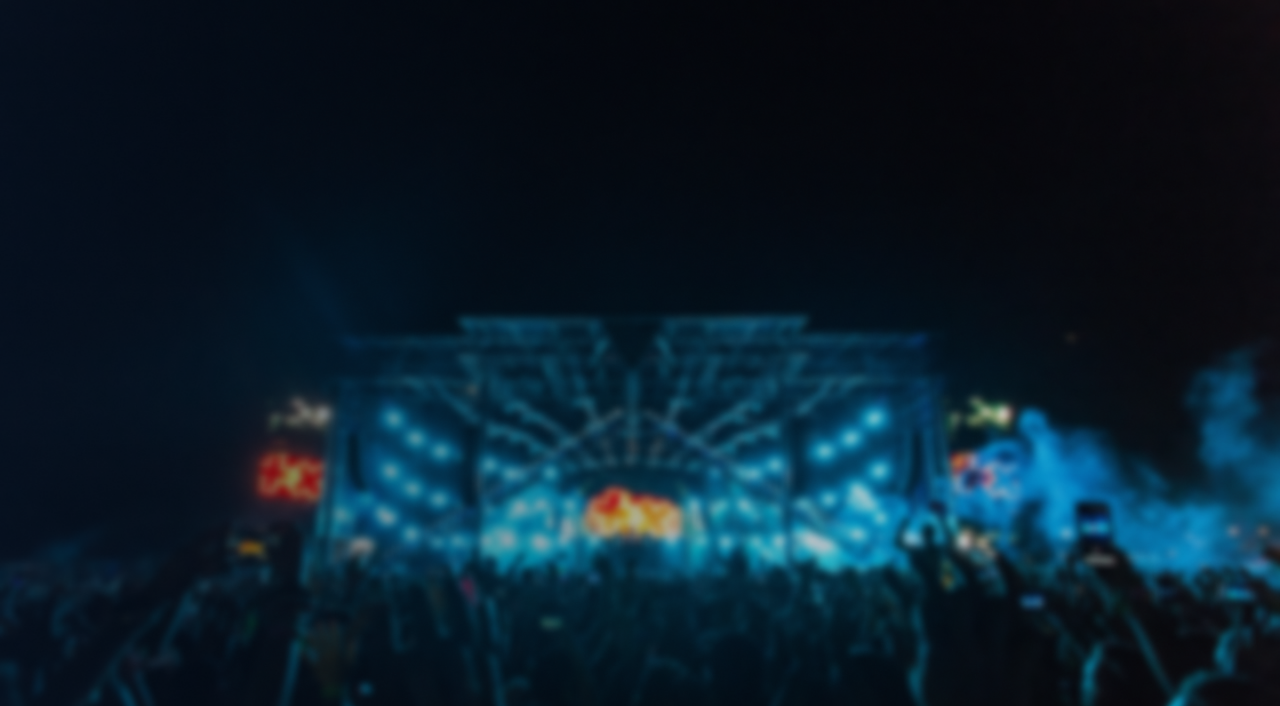
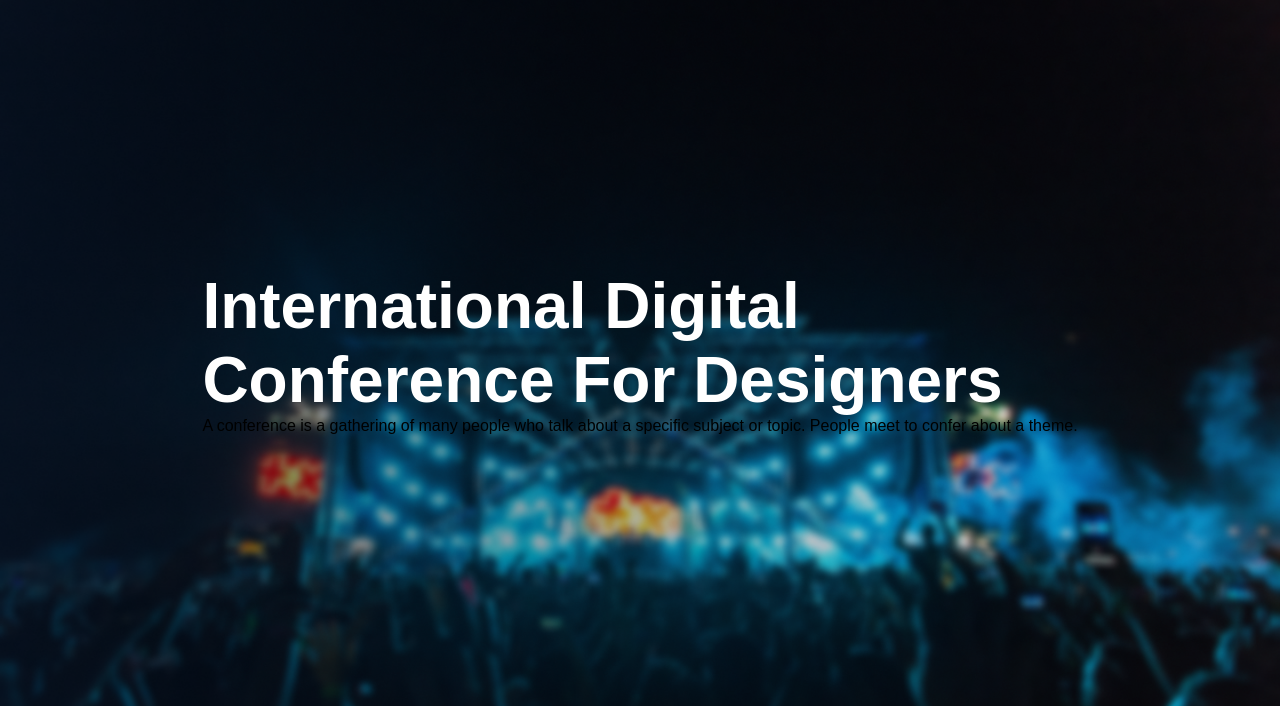
Before and after one commit to shaxboz00/project, a plain HTML site: page index.html in a window 1280 px wide. Shown: the part 94-800 px from the top of the page. Drawn offline with Linux system fonts and the light colour scheme.

Commit message:
index html text div add h1 add

```diff
--- a/index.html
+++ b/index.html
@@ -24,7 +24,14 @@
             <button>Register</button>
         </header>
         <section class="section-1">
-
+            <div class="text">
+                <h1>
+                    International Digital Conference For Designers
+                   </h1>
+                   <p>
+                    A conference is a gathering of many people who talk about a specific subject or topic. People meet to confer about a theme.
+                   </p>
+            </div>
         </section>
     </div>
 </body>
--- a/style.css
+++ b/style.css
@@ -60,4 +60,19 @@ button{
     background-color: aqua;
     background-image: url(img/Rectangle\ 724.png);
     background-size: cover;
+    display: flex;
+    align-items: center;
+    justify-content: center;
 }
+
+.text {
+    display: flex;
+    flex-direction: column;
+}
+
+h1{
+  width: 850px;
+  font-size: 64px;
+  font-weight: 600;
+  color: white;
+}
```
